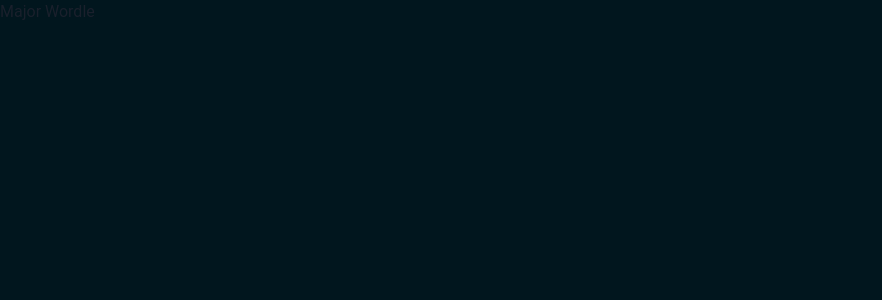
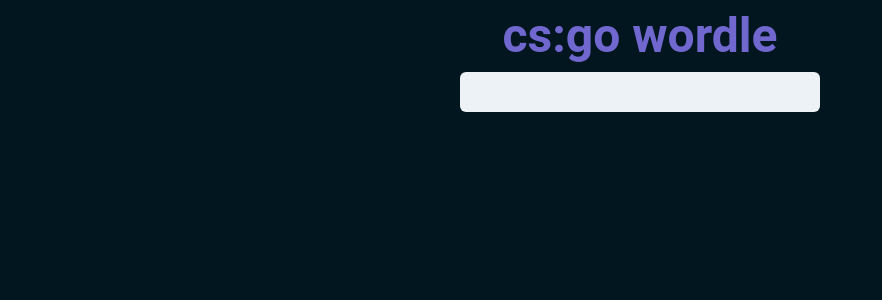
Before and after one commit to rodrigoeduardo/major-wordle, a Next.js app: page / in a window 1280 px wide. Shown: the top 300 px of the page, without its empty margins (0-882 px from the left). Built offline with nearby package versions, Linux system fonts and the light colour scheme.

Commit message:
home page structure

```diff
--- a/src/pages/index.tsx
+++ b/src/pages/index.tsx
@@ -1,7 +1,25 @@
-import type { NextPage } from 'next'
+import { Flex, Text } from "@chakra-ui/react";
+import type { NextPage } from "next";
+import { GuessInput } from "../components/GuessInput";
 
 const Home: NextPage = () => {
-  return <h1>Major Wordle</h1>
-}
+  return (
+    <Flex
+      mx="auto"
+      align="center"
+      h="100vh"
+      flexDir="column"
+      w="100%"
+      px="2rem"
+      maxWidth="520px"
+    >
+      <Text fontSize={48} fontWeight="bold" color="purple.500">
+        cs:go wordle
+      </Text>
 
-export default Home
+      <GuessInput />
+    </Flex>
+  );
+};
+
+export default Home;
```
